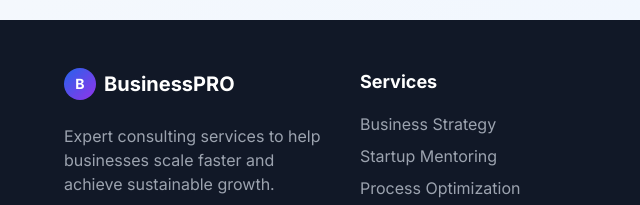
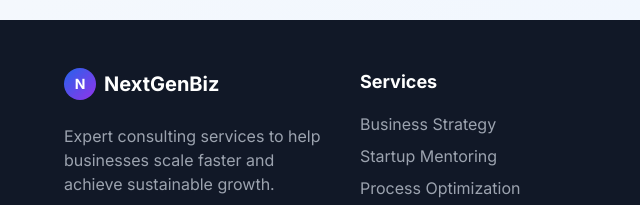
Before and after one commit to Nico-Dilshan/Business-Website, a plain HTML site: page index.html in a window 1280 px wide. Shown: the part 4183-4388 px from the top of the page, 0-640 px from the left. Drawn offline with nearby package versions, Linux system fonts and the light colour scheme.

Commit message:
Update branding in header from "BusinessPRO" to "NextGenBiz"

```diff
--- a/index.html
+++ b/index.html
@@ -811,9 +811,9 @@
                 <div>
                     <div class="flex items-center space-x-2 mb-6">
                         <div class="w-8 h-8 bg-gradient-to-br from-blue-600 to-purple-600 rounded-full flex items-center justify-center">
-                            <span class="text-white font-bold text-sm">B</span>
+                            <span class="text-white font-bold text-sm">N</span>
                         </div>
-                        <span class="font-bold text-xl">BusinessPRO</span>
+                        <span class="font-bold text-xl">NextGenBiz</span>
                     </div>
                     <p class="text-gray-400 mb-4">Expert consulting services to help businesses scale faster and achieve sustainable growth.</p>
                     <div class="flex space-x-4">
```
